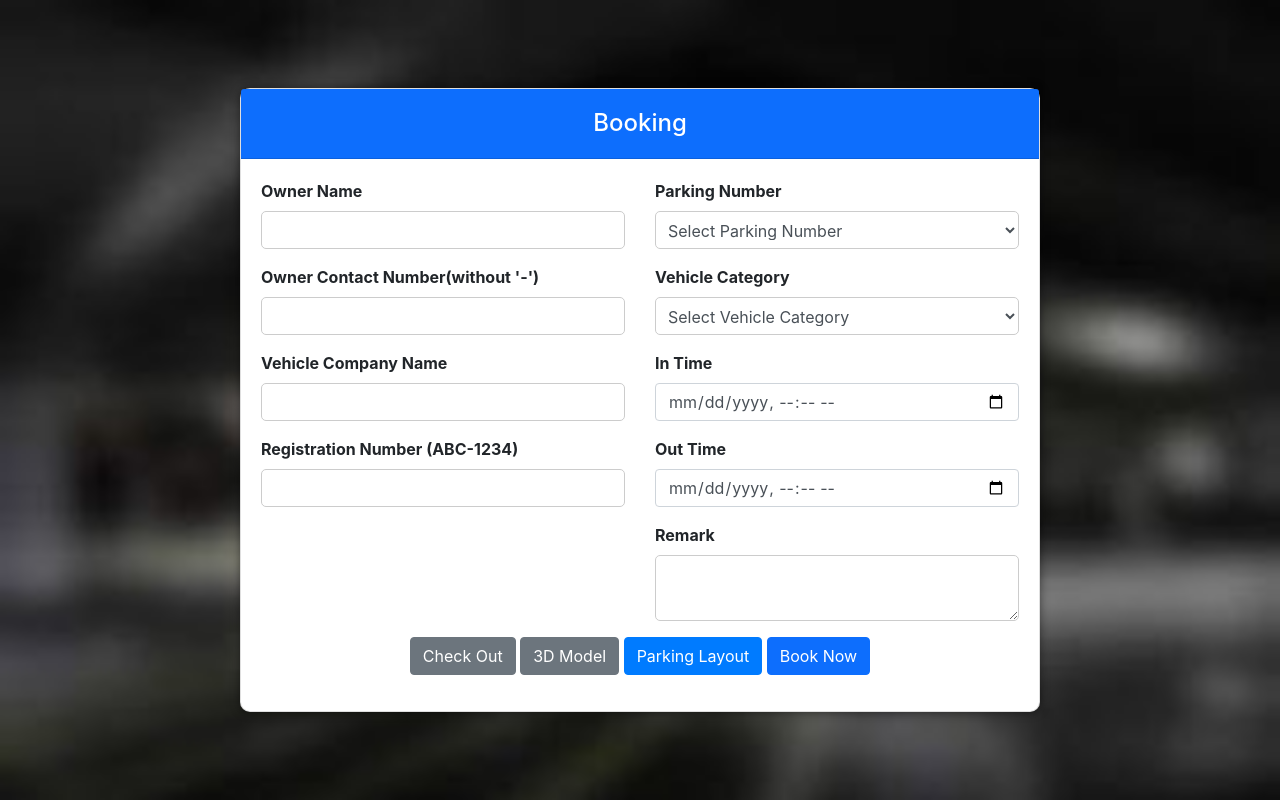
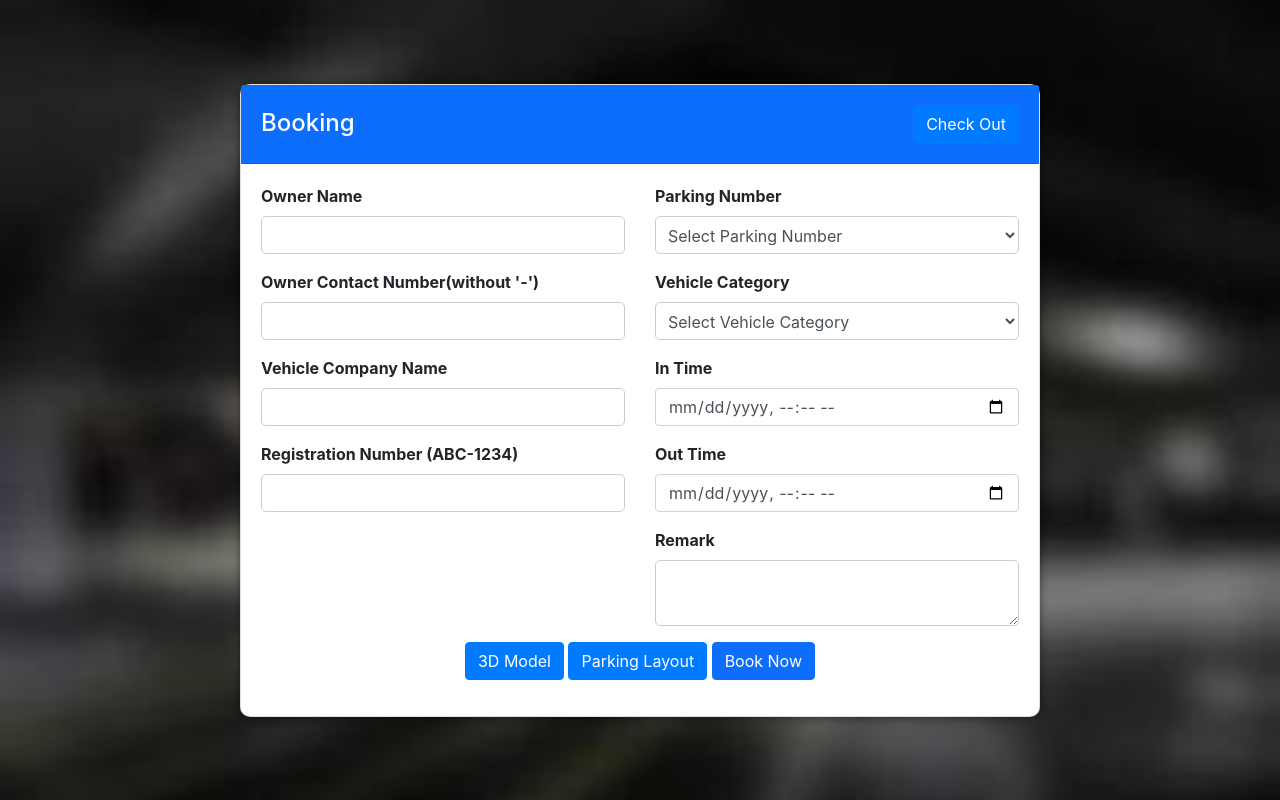
Before and after one commit to adam-1105/ParkEase, a PHP site: the page made by Customer Booking/booking.php in a window 1280 px wide. Run offline with PHP 8.4, Linux system fonts and the light colour scheme; a user stored in the database is signed in; data comes from the database, SQL or seed files in the repository; a stand-in replaces the project's code that opens the database connection.

Commit message:
Update booking.php

```diff
--- a/Customer Booking/booking.php
+++ b/Customer Booking/booking.php
@@ -8,7 +8,6 @@ if (!isset($_SESSION['username'])) {
     exit();
 }
 
-// Fetch the already booked slots from the database
 $bookedSlots = array();
 $stmt = $conn->prepare("SELECT ParkingNumber FROM vehicle_info");
 if ($stmt->execute()) {
@@ -41,7 +40,6 @@ if ($_SERVER["REQUEST_METHOD"] == "POST") {
             $sanitizedData[$field] = $_POST[$field];
         }
     }
-
     // Calculate parking charges
     $hours = (strtotime($sanitizedData["out_time"]) - strtotime($sanitizedData["in_time"])) / 3600;
     $baseRate = 4.00; // Base rate per hour
@@ -110,6 +108,9 @@ if ($_SERVER["REQUEST_METHOD"] == "POST") {
             color: #fff;
             padding: 20px;
             text-align: center;
+			display: flex;
+            justify-content: space-between;
+            align-items: center;
         }
 
         .booking-card-header h4 {
@@ -207,6 +208,9 @@ if ($_SERVER["REQUEST_METHOD"] == "POST") {
                 <div class="card booking-card">
                     <div class="card-header booking-card-header">
                         <h4>Booking</h4>
+						<div>
+                            <button type="button" class="btn btn-primary" onclick="redirect()">Check Out</button>
+                        </div>
                     </div>
                     <div class="card-body booking-card-body">
                         <form action="<?php echo htmlspecialchars($_SERVER["PHP_SELF"]); ?>" method="post">
@@ -294,8 +298,7 @@ if ($_SERVER["REQUEST_METHOD"] == "POST") {
                                 </script>
                                 <div class="col-md-12">
                                     <div class="form-group text-center">
-										<button type="button" class="btn btn-secondary" onclick="redirect()">Check Out</button>
-                                        <button type="button" class="btn btn-secondary" onclick="openModel()">3D Model</button>
+                                        <button type="button" class="btn btn-primary" onclick="openModel()">3D Model</button>
                                         <button type="button" class="btn btn-primary" onclick="showImage()">Parking Layout</button>
                                         <button type="submit" class="btn btn-booking" name="submit">Book Now</button>
                                     </div>
```
